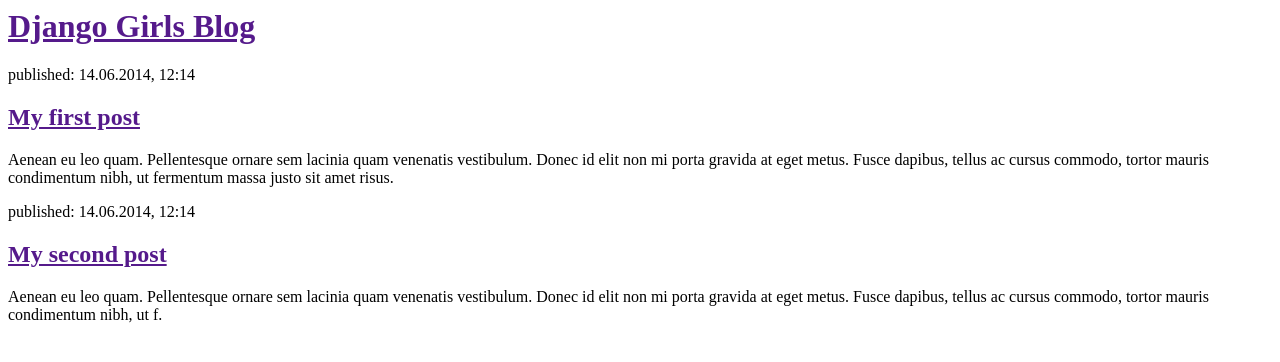
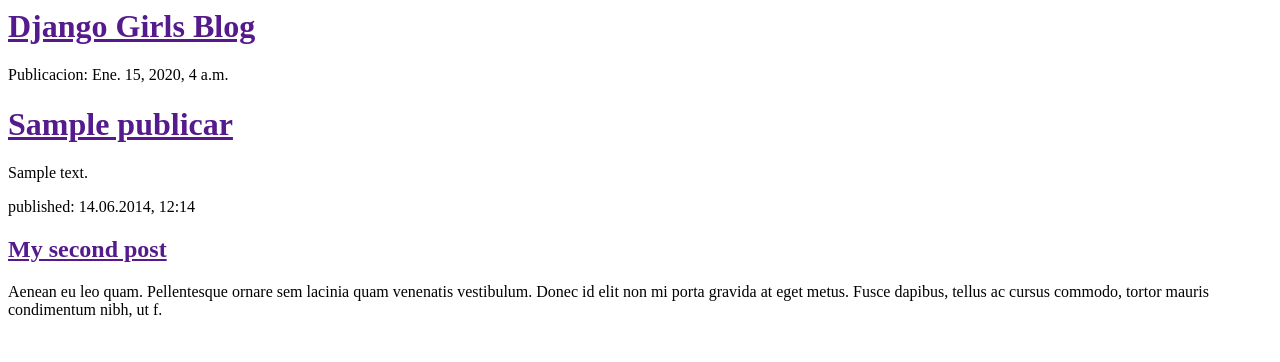
Before and after one commit to ferrod1010/Progra-Comercial, a Django app: template blog/templates/blog/listar_pub.html in a window 1280 px wide. Shown: the top 362 px of the page. Run offline with Django 3.2, Linux system fonts and the light colour scheme; the template is opened without the code that fills it: values that come from a table or form of the project are taken from there, others are empty; tables that the repository leaves empty hold one stand-in row (values such as "Sample post").

Commit message:
Terminado

```diff
--- a/blog/templates/blog/listar_pub.html
+++ b/blog/templates/blog/listar_pub.html
@@ -7,11 +7,13 @@
                <h1><a href="">Django Girls Blog</a></h1>
            </div>
 
-           <div>
-               <p>published: 14.06.2014, 12:14</p>
-               <h2><a href="">My first post</a></h2>
-               <p>Aenean eu leo quam. Pellentesque ornare sem lacinia quam venenatis vestibulum. Donec id elit non mi porta gravida at eget metus. Fusce dapibus, tellus ac cursus commodo, tortor mauris condimentum nibh, ut fermentum massa justo sit amet risus.</p>
-           </div>
+            {% for post in posts %}
+            <div>
+              <p>Publicacion: {{ post.fecha_publicacion }}</p>
+              <h1><a href="">{{ post.titulo }}</a></h1>
+              <p>{{ post.texto|linebreaksbr }}</p>
+            </div>
+            {% endfor %}
 
            <div>
                <p>published: 14.06.2014, 12:14</p>
--- a/blog/views.py
+++ b/blog/views.py
@@ -1,4 +1,7 @@
 from django.shortcuts import render
+from django.utils import timezone
+from .models import Publicar
 
 def listar_pub(request):
-    return render(request, 'blog/listar_pub.html',{})
+    posts = Publicar.objects.filter(fecha_publicacion__lte=timezone.now()).order_by('fecha_publicacion')
+    return render(request, 'blog/listar_pub.html', {'posts': posts})
--- a/misitio/settings.py
+++ b/misitio/settings.py
@@ -25,7 +25,7 @@
 # SECURITY WARNING: don't run with debug turned on in production!
 DEBUG = True
 
-ALLOWED_HOSTS = []
+ALLOWED_HOSTS = ['ferrod.pythonanywhere.com','127.0.0.1']
 
 
 # Application definition
```
